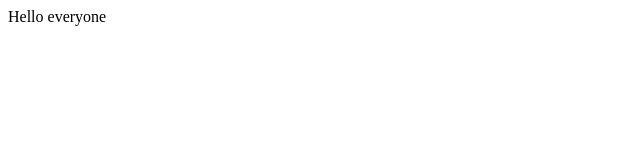
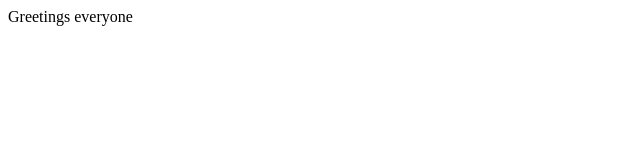
Before and after one commit to brendenwest/it121_test, a plain HTML site: page index.html in a window 1280 px wide. Shown: the full height of the page, 0-640 px from the left. Drawn offline with Linux system fonts and the light colour scheme.

Commit message:
more changes

```diff
--- a/index.html
+++ b/index.html
@@ -9,7 +9,7 @@
 </head>
 
 <body>
-  Hello everyone
+  Greetings everyone
   <script src="script.js"></script>
 
   <!--
```
